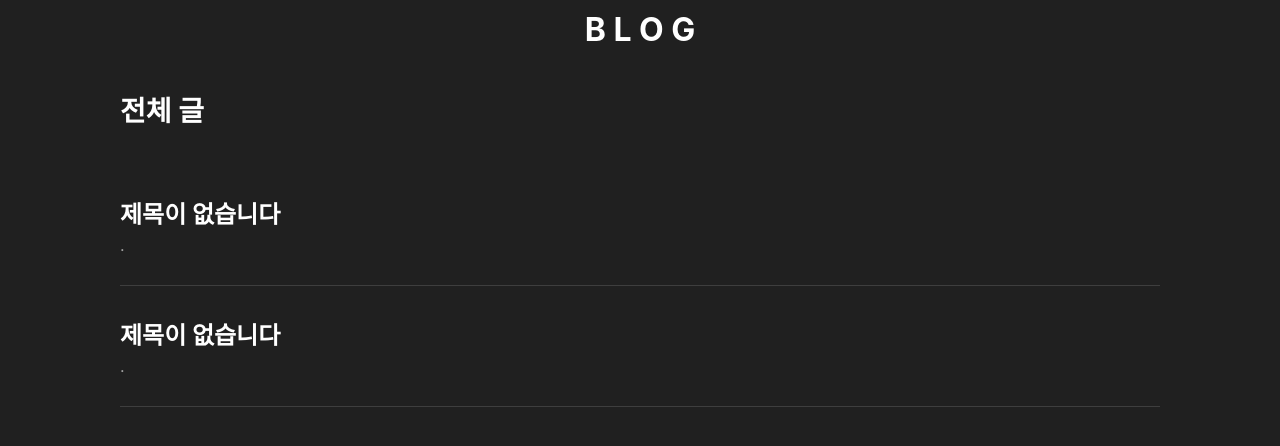
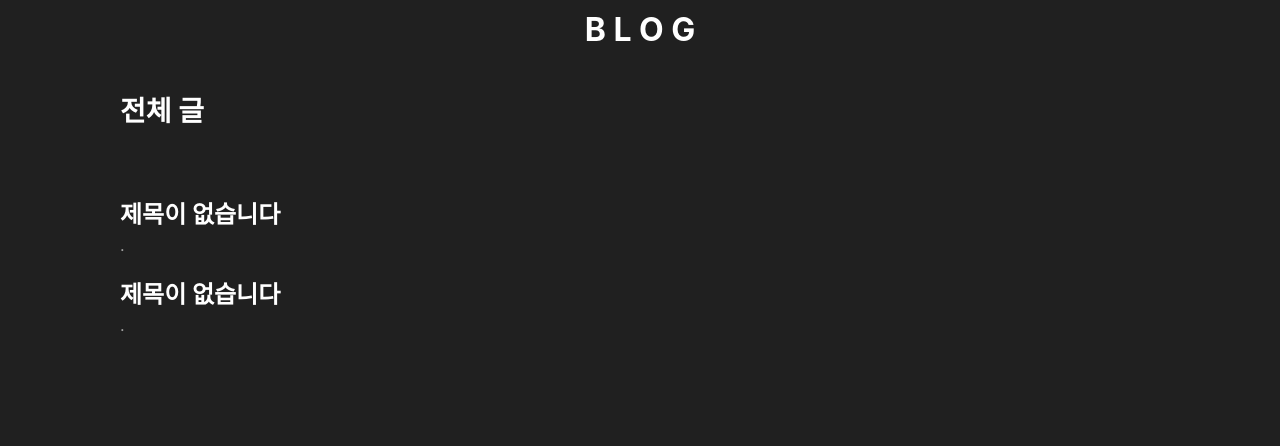
Before and after one commit to gaeundev/wanted-pre-onboarding-challenge-3-day2, a Next.js app: page / in a window 1280 px wide. Shown: the top 446 px of the page. Built offline with nearby package versions, Linux system fonts and the light colour scheme.

Commit message:
swr 라이브러리 적용 완료

```diff
--- /dev/null
+++ b/commons/api.ts
@@ -0,0 +1 @@
+export const getPostUrl = (slug: string) => `/api/posts/${slug}`;
--- a/commons/fetcher.ts
+++ b/commons/fetcher.ts
@@ -1,18 +1,30 @@
-import { matter } from './frontMatter';
-import { readPostFiles } from './fsModule';
 import fs from 'fs';
 
-export default async function fetcher(url: string) {
-  const files = await readPostFiles();
+import { readPostFiles } from '@commons/fsModule';
+import { matter } from '@commons/frontMatter';
+
+import { ListResponseData } from '@pages/api/posts';
+import { postResponseData } from '@pages/api/posts/[id]';
+
+export async function fetcher(url: string) {
+  return fetch(`http://localhost:3000${url}`).then((res) => res.json());
+}
+
+export const postListsFetcher = (): ListResponseData => {
+  const files = readPostFiles();
+  return { data: files };
+};
+
+export const postContentFetcher = (paramId: string): postResponseData => {
+  const files = readPostFiles();
 
   const fileName = files.filter(({ contents }) => {
     const data = matter(contents, ['slug']);
-    if (url === data.meta.slug) {
+    if (paramId === data.meta.slug) {
       return true;
     }
   });
 
-  const data = await fs.readFileSync(`./__posts/${fileName[0].name}`, 'utf8');
-
-  return data;
-}
+  const content = fs.readFileSync(`./__posts/${fileName[0].name}`, 'utf8');
+  return { data: content };
+};
--- a/commons/fsModule.ts
+++ b/commons/fsModule.ts
@@ -1,14 +1,9 @@
 import fs from 'fs';
 import path from 'path';
 
-export const postFiles = () => {
+export const readPostFiles = () => {
   const dir = path.resolve('./__posts');
-
-  return fs.readdirSync(dir);
-};
-
-export const readPostFiles = () => {
-  const fileNames = postFiles();
+  const fileNames = fs.readdirSync(dir);
 
   const filesData = fileNames.map((file) => {
     return {
--- a/components/PostList/ListWrapper.tsx
+++ b/components/PostList/ListWrapper.tsx
@@ -1,5 +1,5 @@
 interface ListWrapperProps {
-  children: JSX.Element[];
+  children: JSX.Element[] | JSX.Element;
 }
 
 const ListWrapper = ({ children }: ListWrapperProps) => {
--- /dev/null
+++ b/pages/api/posts/[id].ts
@@ -0,0 +1,32 @@
+import type { NextApiRequest, NextApiResponse } from 'next';
+import fs from 'fs';
+
+import { matter } from '@commons/frontMatter';
+import { readPostFiles } from '@commons/fsModule';
+
+export interface postResponseData {
+  data: string;
+}
+
+export default function handler(req: NextApiRequest, res: NextApiResponse<postResponseData>) {
+  const {
+    query: { id },
+  } = req;
+
+  if (typeof id === 'string') {
+    const files = readPostFiles();
+
+    const fileName = files.filter(({ contents }) => {
+      const data = matter(contents, ['slug']);
+      if (id === data.meta.slug) {
+        return true;
+      }
+    });
+
+    const data = fs.readFileSync(`./__posts/${fileName[0].name}`, 'utf8');
+
+    return res.status(200).json({ data: data });
+  } else {
+    return res.status(500).json({ data: '' });
+  }
+}
--- /dev/null
+++ b/pages/api/posts/index.ts
@@ -0,0 +1,30 @@
+import type { NextApiRequest, NextApiResponse } from 'next';
+import fs from 'fs';
+import path from 'path';
+
+export interface PostsData {
+  name: string;
+  contents: string;
+}
+
+export interface ListResponseData {
+  data: PostsData[];
+}
+
+export default function handler(req: NextApiRequest, res: NextApiResponse<ListResponseData>) {
+  try {
+    const dir = path.resolve('./__posts');
+    const fileNames = fs.readdirSync(dir);
+
+    const filesData = fileNames.map((file) => {
+      return {
+        name: file,
+        contents: fs.readFileSync(`./__posts/${file}`, 'utf8'),
+      };
+    });
+
+    return res.status(200).json({ data: filesData });
+  } catch (err) {
+    return res.status(500);
+  }
+}
--- a/pages/index.tsx
+++ b/pages/index.tsx
@@ -1,18 +1,55 @@
 import { GetStaticProps } from 'next';
 import type { NextPage } from 'next';
 import Head from 'next/head';
+import useSWR, { SWRConfig } from 'swr';
 
-import { readPostFiles } from '@commons/fsModule';
-import { matter, MatterFunc } from '@commons/frontMatter';
+import { matter, type MatterFunc } from '@commons/frontMatter';
+import { fetcher, postListsFetcher } from '@commons/fetcher';
+
+import type { PostsData, ListResponseData } from '@pages/api/posts';
 
 import ListItem from '@components/PostList/ListItem';
 import ListWrapper from '@components/PostList/ListWrapper';
 
 interface HomeProps {
   postLists: MatterFunc[];
+  fallback: { '/api/posts': MatterFunc[] };
 }
 
-const Home: NextPage<HomeProps> = ({ postLists }) => {
+const API = '/api/posts';
+
+function Repo() {
+  const { data, error } = useSWR(API, fetcher);
+
+  if (error) return <>에러가 발생했습니다</>;
+  if (!data || !data.data) return <>불러오는 중🌀</>;
+
+  const lists: PostsData[] = data.data;
+  const postLists = lists.map(({ contents }) =>
+    matter(contents, ['title', 'slug', 'categories', 'date', 'description']),
+  );
+
+  return (
+    <div>
+      {postLists &&
+        postLists.map(
+          (post, idx) =>
+            post.meta && (
+              <ListItem
+                key={idx}
+                path={post.meta.slug || '#'}
+                title={post.meta.title || '제목이 없습니다'}
+                categories={post.meta.categories}
+                date={post.meta.date}
+                description={post.meta.description}
+              />
+            ),
+        )}
+    </div>
+  );
+}
+
+const Home: NextPage<HomeProps> = ({ postLists, fallback }) => {
   return (
     <>
       <Head>
@@ -22,23 +59,11 @@ const Home: NextPage<HomeProps> = ({ postLists }) => {
       </Head>
 
       <main>
-        {postLists && (
+        <SWRConfig value={{ fallback }}>
           <ListWrapper>
-            {postLists.map(
-              (post, idx) =>
-                post.meta && (
-                  <ListItem
-                    key={idx}
-                    path={post.meta.slug || '#'}
-                    title={post.meta.title || '제목이 없습니다'}
-                    categories={post.meta.categories}
-                    date={post.meta.date}
-                    description={post.meta.description}
-                  />
-                ),
-            )}
+            <Repo />
           </ListWrapper>
-        )}
+        </SWRConfig>
       </main>
     </>
   );
@@ -48,13 +73,14 @@ export default Home;
 
 // 정적 페이지를 생성할 때 필요한 데이터 생성
 export const getStaticProps: GetStaticProps = async () => {
-  const data = await readPostFiles();
+  const res: ListResponseData = postListsFetcher();
 
+  const data: PostsData[] = res.data;
   const postLists: MatterFunc[] = data.map(({ contents }) =>
     matter(contents, ['title', 'slug', 'categories', 'date', 'description']),
   );
 
   return {
-    props: { postLists: postLists },
+    props: { postLists: postLists, fallback: { [API]: postLists } },
   };
 };
--- a/tsconfig.json
+++ b/tsconfig.json
@@ -18,7 +18,8 @@
     "paths": {
       "@commons/*": ["commons/*"],
       "@components/*": ["components/*"],
-      "@styles/*": ["styles/*"]
+      "@styles/*": ["styles/*"],
+      "@pages/*": ["pages/*"]
     }
   },
   "include": ["next-env.d.ts", "**/*.ts", "**/*.tsx"],
```
Also changed, not shown: pages/posts/[id]/index.tsx (+15 -16 lines).
